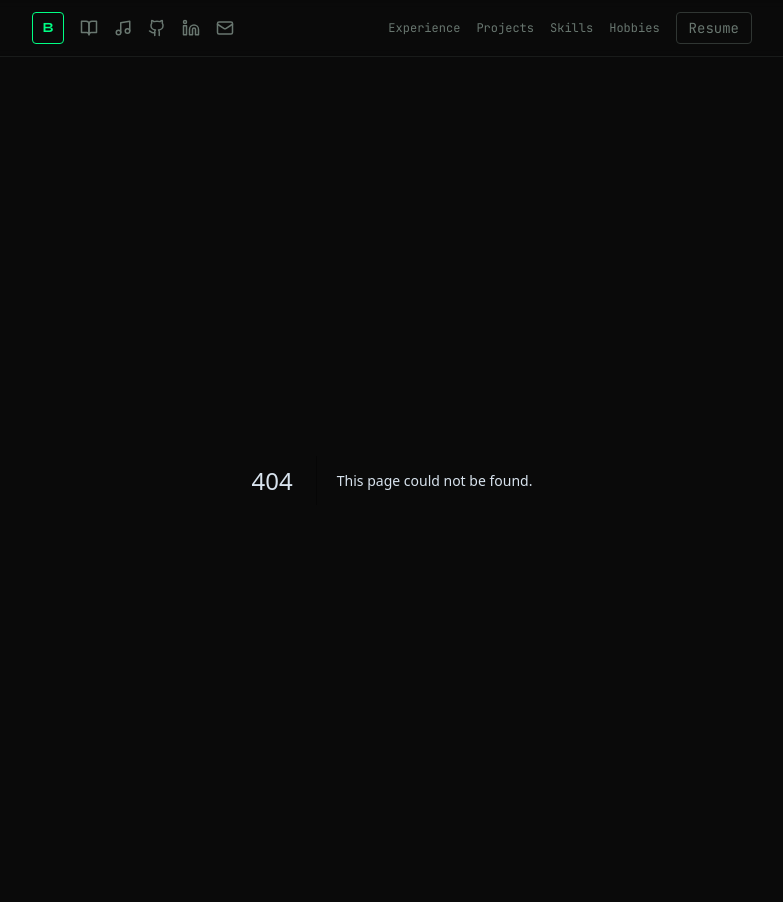
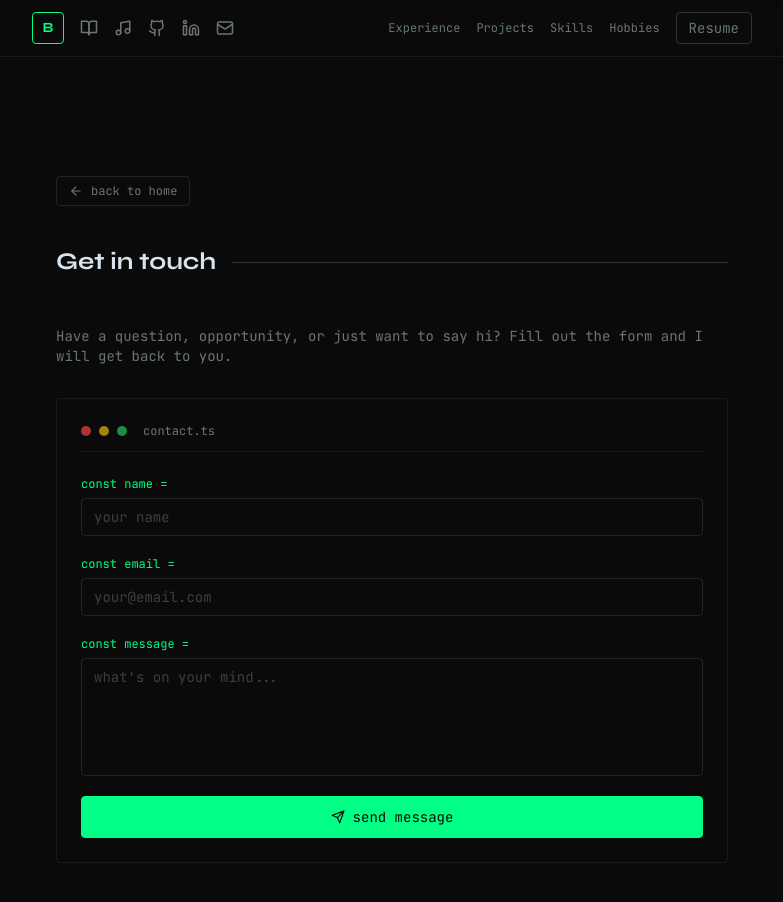
Before and after one commit to bereketlemma/bereket-portfolio, a Next.js app: page /contact in a window 1280 px wide. Before the commit this address had no page. Shown: the top 902 px of the page, without its empty margins (248-1031 px from the left). Before the commit the page ends 880 px from the top, so only its background shows below. Built offline with nearby package versions, Linux system fonts and the light colour scheme.

Commit message:
style: properly indent Link in contact page

```diff
--- /dev/null
+++ b/app/contact/page.tsx
@@ -0,0 +1,149 @@
+"use client"
+
+import { useState } from "react"
+import Link from "next/link"
+import { ArrowLeft, Send } from "lucide-react"
+
+export default function ContactPage() {
+  const [form, setForm] = useState({ name: "", email: "", message: "" })
+  const [status, setStatus] = useState<"idle" | "loading" | "success" | "error">("idle")
+
+  const handleSubmit = async (e: React.FormEvent) => {
+    e.preventDefault()
+    setStatus("loading")
+
+    try {
+      const res = await fetch("/api/contact", {
+        method: "POST",
+        headers: { "Content-Type": "application/json" },
+        body: JSON.stringify(form),
+      })
+
+      if (res.ok) {
+        setStatus("success")
+        setForm({ name: "", email: "", message: "" })
+      } else {
+        setStatus("error")
+      }
+    } catch {
+      setStatus("error")
+    }
+  }
+
+  return (
+    <main className="mx-auto max-w-3xl px-6 py-24">
+
+      {/* Back */}
+      <Link
+        href="/"
+        className="mb-10 inline-flex items-center gap-2 rounded border border-border/60 px-3 py-1.5 font-mono text-xs text-muted-foreground hover:border-accent hover:text-accent transition-all"
+      >
+        <ArrowLeft size={14} />
+        back to home
+      </Link>
+
+      {/* Header */}
+      <div className="mb-12 flex items-center gap-4">
+        <h1 className="font-syne text-2xl font-bold text-foreground">Get in touch</h1>
+        <div className="h-px flex-1 bg-border" />
+      </div>
+
+      <p className="mb-8 font-mono text-sm text-muted-foreground">
+        Have a question, opportunity, or just want to say hi? Fill out the form and I will get back to you.
+      </p>
+
+      {/* Form */}
+      <div className="rounded border border-border/40 p-6">
+
+        {/* Terminal header */}
+        <div className="mb-6 flex items-center gap-2 border-b border-border/40 pb-3">
+          <span className="h-2.5 w-2.5 rounded-full bg-red-500/70" />
+          <span className="h-2.5 w-2.5 rounded-full bg-yellow-500/70" />
+          <span className="h-2.5 w-2.5 rounded-full bg-green-500/70" />
+          <span className="ml-2 font-mono text-xs text-muted-foreground">contact.ts</span>
+        </div>
+
+        {status === "success" ? (
+          <div className="flex flex-col items-center gap-3 py-8 text-center">
+            <p className="font-mono text-sm text-accent">Message sent successfully!</p>
+            <p className="font-mono text-xs text-muted-foreground">
+              I will get back to you at {form.email || "your email"} soon.
+            </p>
+            <button
+              onClick={() => setStatus("idle")}
+              className="mt-4 font-mono text-xs text-muted-foreground hover:text-accent transition-colors"
+            >
+              send another →
+            </button>
+          </div>
+        ) : (
+          <form onSubmit={handleSubmit} className="flex flex-col gap-5">
+
+            {/* Name */}
+            <div className="flex flex-col gap-1.5">
+              <label className="font-mono text-xs text-accent">const name =</label>
+              <input
+                type="text"
+                placeholder="your name"
+                value={form.name}
+                onChange={(e) => setForm({ ...form, name: e.target.value })}
+                required
+                className="rounded border border-border/60 bg-transparent px-3 py-2 font-mono text-sm text-foreground placeholder:text-muted-foreground/50 focus:border-accent focus:outline-none transition-colors"
+              />
+            </div>
+
+            {/* Email */}
+            <div className="flex flex-col gap-1.5">
+              <label className="font-mono text-xs text-accent">const email =</label>
+              <input
+                type="email"
+                placeholder="your@email.com"
+                value={form.email}
+                onChange={(e) => setForm({ ...form, email: e.target.value })}
+                required
+                className="rounded border border-border/60 bg-transparent px-3 py-2 font-mono text-sm text-foreground placeholder:text-muted-foreground/50 focus:border-accent focus:outline-none transition-colors"
+              />
+            </div>
+
+            {/* Message */}
+            <div className="flex flex-col gap-1.5">
+              <label className="font-mono text-xs text-accent">const message =</label>
+              <textarea
+                placeholder="what's on your mind..."
+                value={form.message}
+                onChange={(e) => setForm({ ...form, message: e.target.value })}
+                required
+                rows={5}
+                className="rounded border border-border/60 bg-transparent px-3 py-2 font-mono text-sm text-foreground placeholder:text-muted-foreground/50 focus:border-accent focus:outline-none transition-colors resize-none"
+              />
+            </div>
+
+            {/* Submit */}
+            <button
+              type="submit"
+              disabled={status === "loading"}
+              className="flex items-center justify-center gap-2 rounded border border-accent bg-accent px-5 py-2.5 font-mono text-sm text-background hover:bg-transparent hover:text-accent transition-all disabled:opacity-50"
+            >
+              {status === "loading" ? (
+                <span className="animate-pulse">sending...</span>
+              ) : (
+                <>
+                  <Send size={14} />
+                  send message
+                </>
+              )}
+            </button>
+
+            {status === "error" && (
+              <p className="font-mono text-xs text-red-400 text-center">
+                Something went wrong. Try emailing me directly at bereket.lemma10@gmail.com
+              </p>
+            )}
+
+          </form>
+        )}
+      </div>
+
+    </main>
+  )
+}
```
